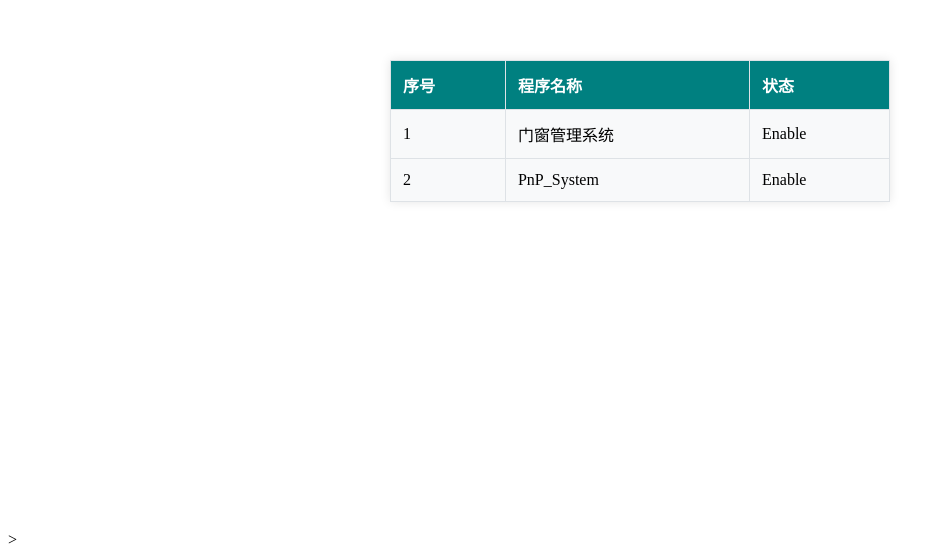
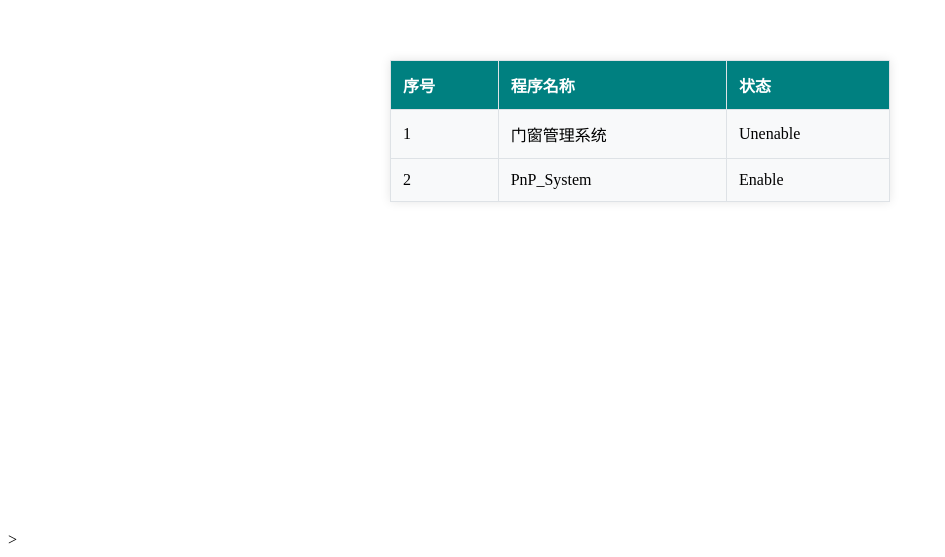
Before and after one commit to KaryYing/Python_App_Development_Progress, a plain HTML site: page index.html in a window 1280 px wide. Shown: the part 277-834 px from the top of the page, without its empty margins (0-945 px from the left). Drawn offline with Linux system fonts and the light colour scheme.

Commit message:
Update index.html

```diff
--- a/index.html
+++ b/index.html
@@ -44,7 +44,7 @@
             <tr>
                 <td>1</td>
                 <td>门窗管理系统</td>
-                <td>Enable</td>
+                <td>Unenable</td>
             </tr>
             <tr>
                 <td>2</td>
```
